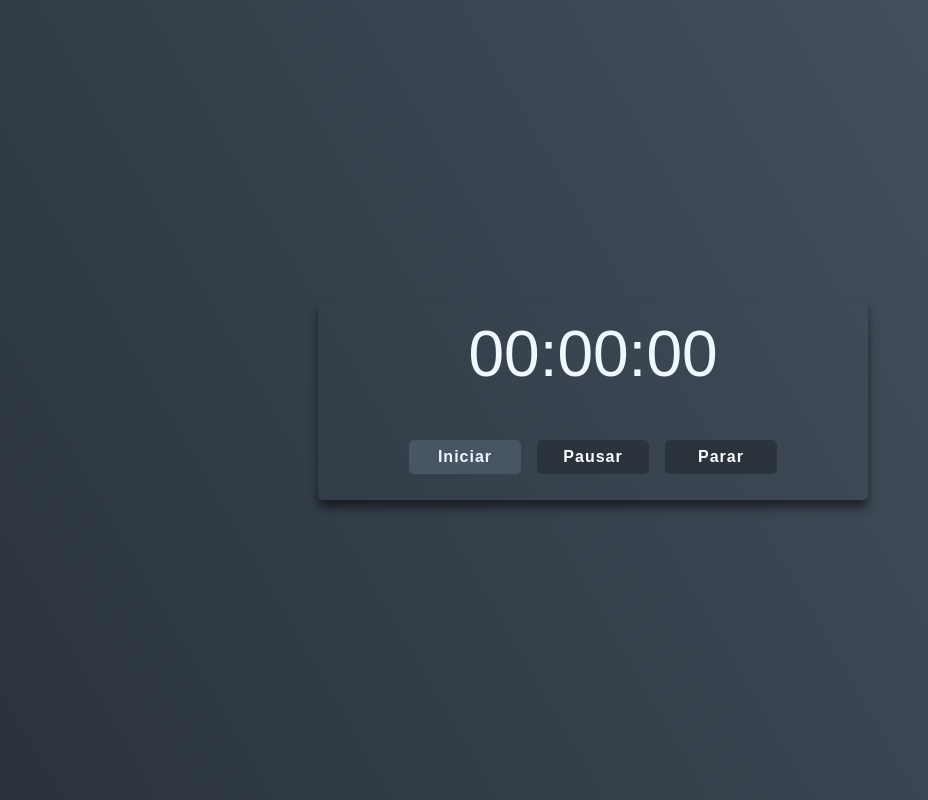
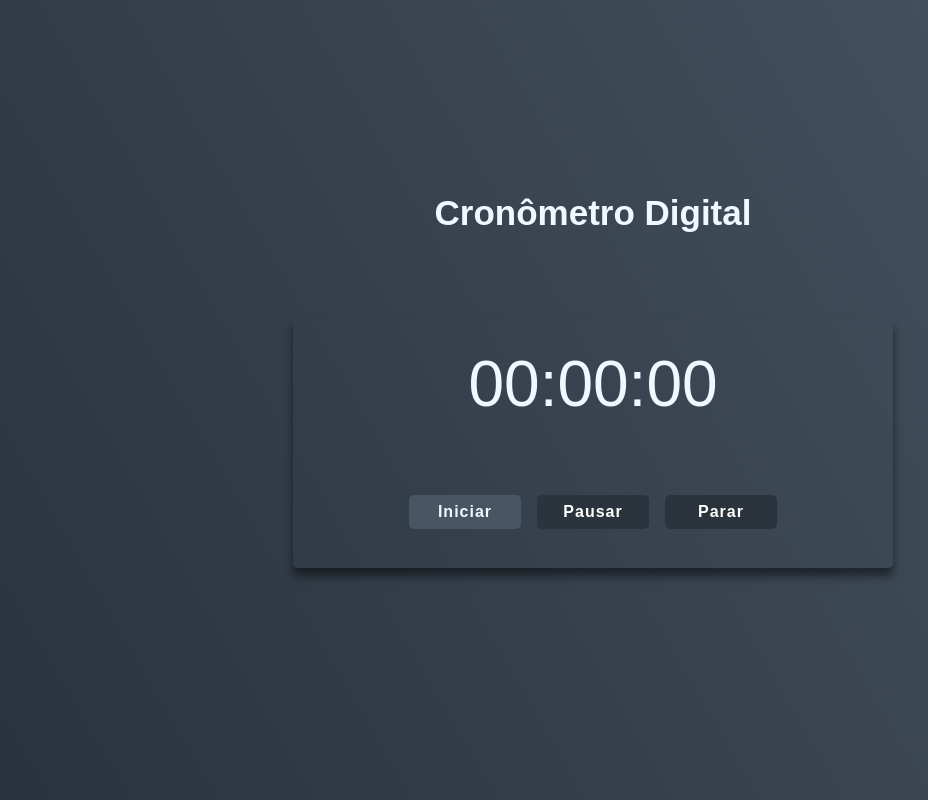
Before and after one commit to osmaclean/cronometro, a plain HTML site: page index.html in a window 1280 px wide. Shown: the whole page, without its empty margins (47-975 px from the left). Drawn offline with Linux system fonts and the light colour scheme.

Commit message:
Acréscimo de uma tag <h1>

```diff
--- a/index.html
+++ b/index.html
@@ -9,8 +9,9 @@
     <link rel="stylesheet" href="style/style.css" type="text/css">
 </head>
 <body>
+    <h1 class="h1">Cronômetro Digital</h1>
+    <div class="cronometro-container, box" >
 
-    <div class="cronometro-container, box" >
         <div class="time-container">
             <span data-time>00:00:00</span>
         </div>
--- a/style/style.css
+++ b/style/style.css
@@ -22,11 +22,12 @@ body {
     align-items: center;
     justify-content: space-around;
     flex-direction: column;
-    height: 200px;
-    width: 550px;
+    height: 250px;
+    width: 600px;
     background: transparent;
     border-radius: 5px;
     box-shadow: 0px 8px 10px rgba(0, 0, 0, 0.5);
+    margin-bottom: 190px;
 }
 
 .cronometro-container {
@@ -87,3 +88,15 @@ body {
     background-color: #b4bdc7;
     color: #3c4855;
 }
+
+
+.h1 {
+    color: aliceblue;
+    display: flex;
+    font-size: 35px;
+    justify-content: center;
+    align-items: center;
+    flex-direction: column;
+    margin-top: 150px;
+
+}
```
